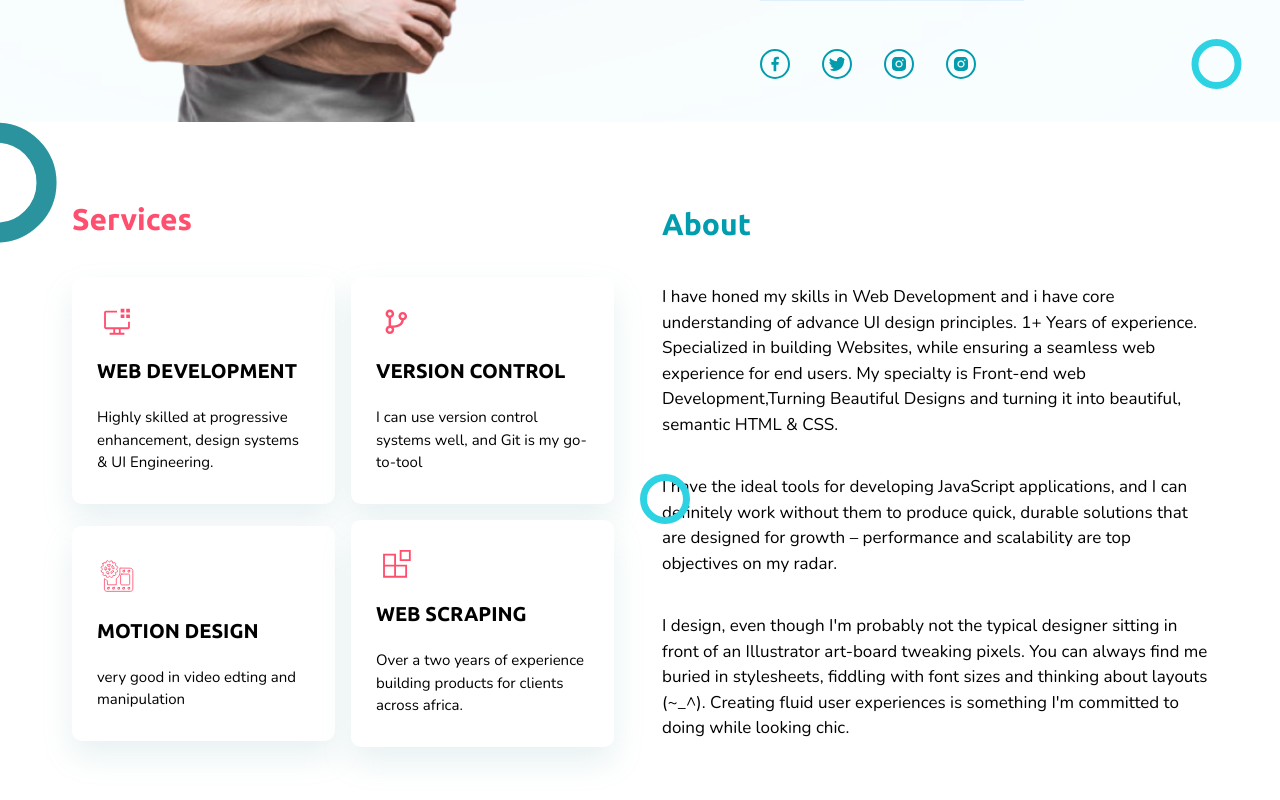
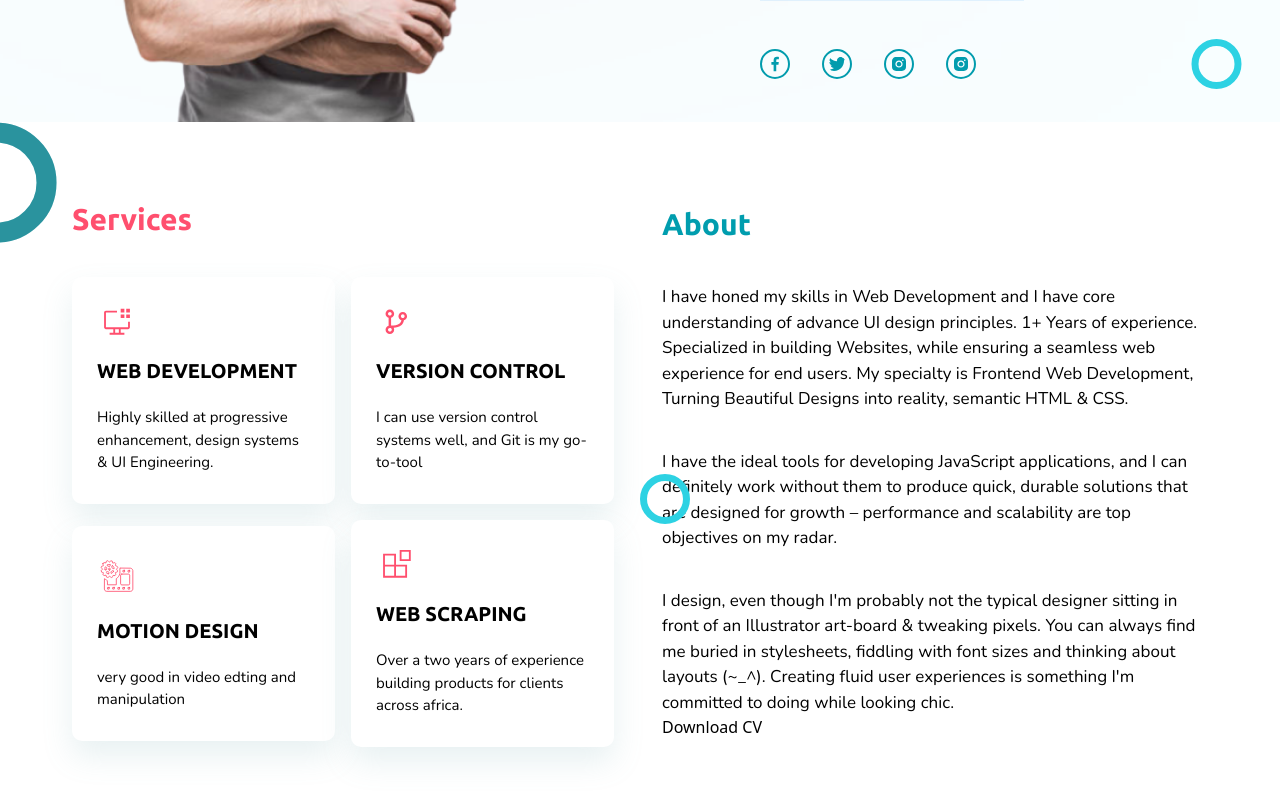
Before and after one commit to Victorola-coder/Portfy, a React (Vite) app: page /#services in a window 1280 px wide. Before the commit this address led to /. Shown: the part 588-1388 px from the top of the page. Built offline with nearby package versions, Linux system fonts and the light colour scheme; a web font is replaced by a local one.

Commit message:
add resume

```diff
--- a/src/components/Navbar.jsx
+++ b/src/components/Navbar.jsx
@@ -29,7 +29,7 @@ const Navbar = () => {
     },
   ];
   return (
-    <div className="containers mx-auto">
+    <div className="mx-auto containers">
       <div className="top_gradient z-2"></div>
       <nav className="mx-auto mt-[19px] flex justify-between items-center  md:px-[50px] md:mt-[33px]">
         <Link to="/">
@@ -48,10 +48,10 @@ const Navbar = () => {
               <NavLink key={index} to={navLink.path}>
                 {({ isActive }) => (
                   <div
-                    className={`before:content-[''] font-roboto text-[16px] leading-normal before:bg-[#FF4F6] hover:border-b-[#FF4F6E] hover:border-b-2 transition-all duration-100 before:absolute before:h-1 before:-bottom-1 before:transition-all before:duration-300 ${
+                    className={`before:content-[''] font-roboto text-[16px] leading-normal hover:before:bg-[#FF4F6E] transition-all duration-100 before:absolute before:h-1 before:-bottom-1 before:transition-all before:duration-300 ${
                       isActive
-                        ? "text-[#4C686F] before:w-full"
-                        : "text-white before:w-[0px] hover:before:w-full"
+                        ? "text-[#4C686F] hover:before:w-full"
+                        : "text-white hover:before:w-full"
                     } relative`}
                   >
                     {navLink.label}
@@ -73,7 +73,7 @@ const Navbar = () => {
           </Link>
         </motion.div>
         {/* mobile Navbar */}
-        <div className="md:hidden overflow-hidden">
+        <div className="overflow-hidden md:hidden">
           <div className="block md:hidden">
             <button
               className="space-y-1.5"
@@ -104,18 +104,18 @@ const Navbar = () => {
                 isOpened ? " translate-x-[7%]" : "-translate-y-[150%]"
               } pt-4 left-0 right-0`}
             >
-              <ul className="mx-auto px-3">
+              <ul className="px-3 mx-auto">
                 <div className="flex flex-col items-start gap-[24px] justify-between mb-[22px]">
                   {Links.map((navLink, index) => (
                     <div
                       key={index}
-                      className="group flex items-center gap-1"
+                      className="flex items-center gap-1 group"
                       onClick={() => setIsOpened(!isOpened)}
                     >
                       <div
                         className={`group-hover:h-9 bg-[#010E21] w-1 rounded-full h-1 transition-all duration-300`}
                       ></div>
-                      <li className="py-2 w-full">
+                      <li className="w-full py-2">
                         <Link
                           to={navLink.path}
                           className="text-[#4C686F] font-roboto font-normal text-[14px] leading-[18.23px] font-dm p-3 rounded-lg transition-all duration-300 hover:text-[#FF4F6E]"
--- a/src/pages/home/About.jsx
+++ b/src/pages/home/About.jsx
@@ -7,11 +7,11 @@ const About = () => {
       <p
         className={`mt-[37px] text-black text-[17px] font-nunito font-normal w-[546px]`}
       >
-        I have honed my skills in Web Development and i have core understanding
+        I have honed my skills in Web Development and I have core understanding
         of advance UI design principles. 1+ Years of experience. Specialized in
         building Websites, while ensuring a seamless web experience for end
-        users. My specialty is Front-end web Development,Turning Beautiful
-        Designs and turning it into beautiful, semantic HTML & CSS.
+        users. My specialty is Frontend Web Development, Turning Beautiful
+        Designs into reality, semantic HTML & CSS.
       </p>
       <p
         className={`mt-[37px] text-black text-[17px] font-nunito font-normal w-[546px]`}
@@ -25,11 +25,19 @@ const About = () => {
         className={`mt-[37px] text-black text-[17px] font-nunito font-normal w-[546px]`}
       >
         I design, even though I{"'"}m probably not the typical designer sitting
-        in front of an Illustrator art-board tweaking pixels. You can always
+        in front of an Illustrator art-board & tweaking pixels. You can always
         find me buried in stylesheets, fiddling with font sizes and thinking
         about layouts (~_^). Creating fluid user experiences is something I{"'"}
         m committed to doing while looking chic.
       </p>
+
+      <div>
+        <button>
+          <a id="download" href="../" download="VickyJay's Resume">
+            Download CV
+          </a>
+        </button>
+      </div>
     </div>
   );
 };
```
Also changed, not shown: 1 other file (tests, documents, lock files or other folders).
